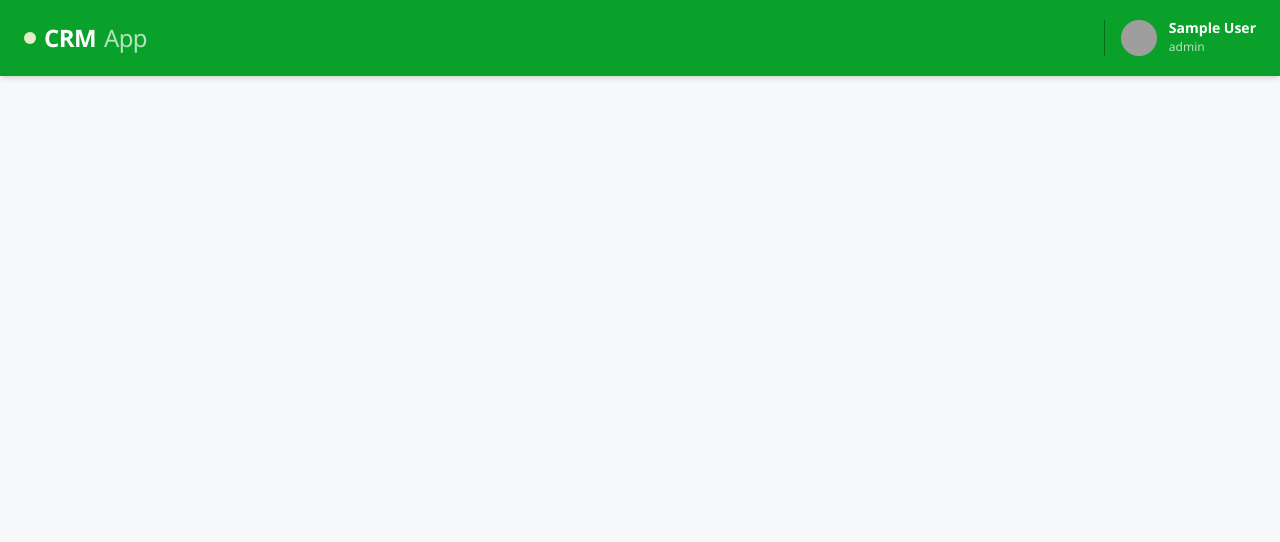
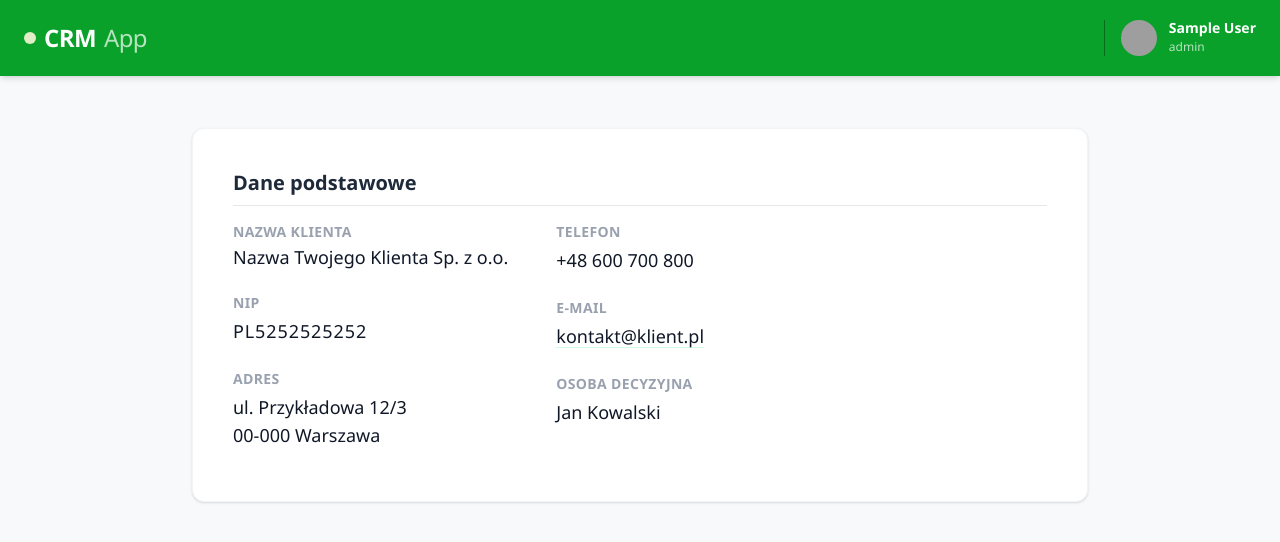
Before and after one commit to Mailosz0812/CRM-Front, an Angular app: page /admin/clients/details in a window 1280 px wide. Shown: the top 542 px of the page. Built offline with nearby package versions, Linux system fonts and the light colour scheme; sample sign-in values are in the browser's storage; grey boxes are pictures that could not be loaded.

Commit message:
feat: client details view impl

```diff
--- /dev/null
+++ b/src/app/features/clients/client-details/client-details.html
@@ -0,0 +1,47 @@
+<div class="h-full w-full flex justify-center items-start">
+  <div class="card gap-4 w-full max-w-4xl p-10 lg:mt-10">
+    <div class="w-full border-b border-gray-200">
+    <h2 class="font-bold text-gray-800 pb-1 mb-1 text-xl">Dane podstawowe</h2>
+    </div>
+
+    <div class="flex flex-col gap-5 mb-3 flex-1 pr-2">
+      <div class="grid grid-cols-1 md:grid-cols-2 gap-x-12 gap-y-8">
+
+        <div class="flex flex-col gap-6">
+          <div class="flex flex-col gap-1">
+            <span class="text-sm font-semibold text-gray-400 uppercase tracking-wide">Nazwa Klienta</span>
+            <span class="text-lg font-medium text-gray-900 leading-tight">Nazwa Twojego Klienta Sp. z o.o.</span>
+          </div>
+
+          <div class="flex flex-col gap-1">
+            <span class="text-sm font-semibold text-gray-400 uppercase tracking-wide">NIP</span>
+            <span class="text-lg font-medium text-gray-900 tracking-wider">PL5252525252</span>
+          </div>
+
+          <div class="flex flex-col gap-1">
+            <span class="text-sm font-semibold text-gray-400 uppercase tracking-wide">Adres</span>
+            <span class="text-lg font-medium text-gray-900">ul. Przykładowa 12/3<br>00-000 Warszawa</span>
+          </div>
+        </div>
+
+        <div class="flex flex-col gap-6">
+          <div class="flex flex-col gap-1">
+            <span class="text-sm font-semibold text-gray-400 uppercase tracking-wide">Telefon</span>
+            <span class="text-lg font-medium text-gray-900">+48 600 700 800</span>
+          </div>
+
+          <div class="flex flex-col gap-1">
+            <span class="text-sm font-semibold text-gray-400 uppercase tracking-wide">E-mail</span>
+            <span class="text-lg font-medium text-gray-900 text-emerald-600 underline decoration-emerald-100 underline-offset-4">kontakt@klient.pl</span>
+          </div>
+
+          <div class="flex flex-col gap-1">
+            <span class="text-sm font-semibold text-gray-400 uppercase tracking-wide">Osoba decyzyjna</span>
+            <span class="text-lg font-medium text-gray-900">Jan Kowalski</span>
+          </div>
+        </div>
+
+      </div>
+    </div>
+  </div>
+</div>
--- a/src/app/features/clients/clients.html
+++ b/src/app/features/clients/clients.html
@@ -23,7 +23,7 @@
           </div>
         </div>
         <div class="flex shrink-0 w-full flex-wrap sm:flex-nowrap">
-          <app-button-small class="w-full sm:w-auto" [isFullWidth] = "true" [buttonText]="'Profil klienta'"></app-button-small>
+          <app-button-small [routerLink]="['details']" class="w-full sm:w-auto" [isFullWidth] = "true" [buttonText]="'Profil klienta'"></app-button-small>
         </div>
       </div>
 
```
Also changed, not shown: src/app/features/clients/client-details/client-details.ts (added, +9 -0 lines).
